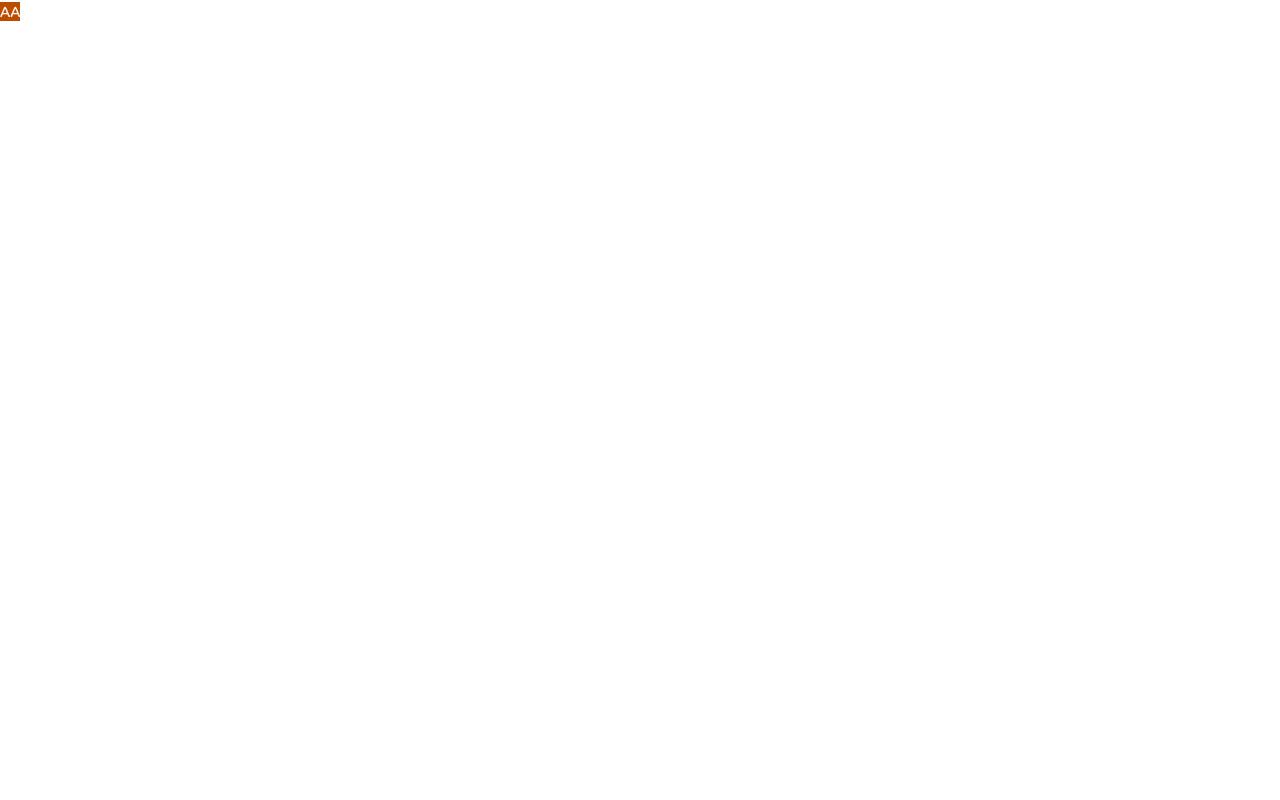
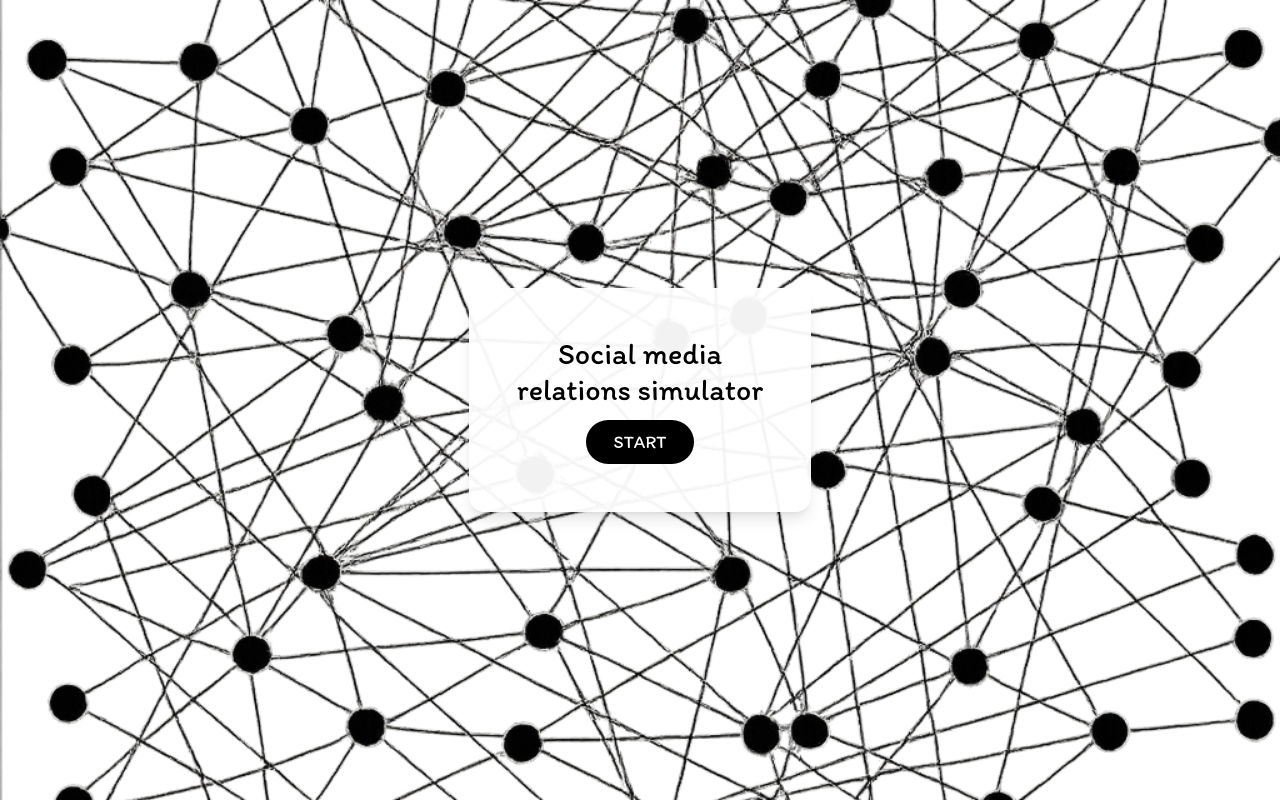
Before and after one commit to CedricMrtz/network-graphs, a Next.js app: page / in a window 1280 px wide. Built offline with nearby package versions, Linux system fonts and the light colour scheme; a web font is replaced by a local one.

Commit message:
added hero section, removed group value and link value from addUser.tsx

```diff
--- a/src/app/graph/AddUser.tsx
+++ b/src/app/graph/AddUser.tsx
@@ -85,15 +85,6 @@ export default function AddUser({ isOpen, onClose, setGraphData }: AddUserProps)
           />
         </label>
 
-        <label className="block font-semibold mb-2">
-          Group
-          <input
-            type="number"
-            value={nodeGroup}
-            onChange={e => setNodeGroup(Number(e.target.value))}
-            className="bg-gray-300 p-2 mt-1 w-full rounded-2xl"
-          />
-        </label>
 
         <div className="block mb-2">
           <label className="font-semibold">Friends</label>
@@ -127,27 +118,18 @@ export default function AddUser({ isOpen, onClose, setGraphData }: AddUserProps)
           <button
             type="button"
             onClick={() => setTargetList(list => [...list, ''])}
-            className="mt-2 font-semibold bg-gray-200 px-3 py-1 rounded hover:scale-110 cursor-pointer"
+            className="mt-2 font-semibold bg-gray-200 px-3 py-1 rounded hover:scale-110 cursor-pointer transition"
           >
             + Add Friend
           </button>
         </div>
 
-        <label className="block mb-4 font-semibold">
-          Link Value
-          <input
-            type="number"
-            value={linkValue}
-            onChange={e => setLinkValue(Number(e.target.value))}
-            className="bg-gray-300 p-2 mt-1 w-full rounded-2xl"
-          />
-        </label>
 
         <div className="flex justify-center gap-2">
-          <button type="button" onClick={onClose} className="px-4 cursor-pointer py-2 hover:scale-110">
+          <button type="button" onClick={onClose} className="px-4 cursor-pointer py-2 hover:scale-110 transition">
             Cancel
           </button>
-          <button type="submit" className="bg-black text-white cursor-pointer px-4 py-2 rounded-3xl hover:scale-110">
+          <button type="submit" className="bg-black text-white cursor-pointer px-4 py-2 rounded-3xl hover:scale-110 transition">
             Add
           </button>
         </div>
--- a/src/app/graph/page.tsx
+++ b/src/app/graph/page.tsx
@@ -47,11 +47,11 @@ export default function Graph() {
     <div className="text-black w-screen h-screen relative">
       <div className="flex justify-between p-4">
         <img src="/menu.svg" alt="Menu"
-        className="size-12 cursor-pointer hover:scale-110"
+        className="size-12 cursor-pointer hover:scale-110 transition"
         onClick={() => setOpen2(true)}
         />
-        <button onClick={Center} className="bg-black text-white px-3 py-1 rounded cursor-pointer hover:scale-110">Center</button>
-        <img src="/add.svg" alt="Add" onClick={() => setOpen(true)} className="size-12 cursor-pointer hover:scale-110"/>
+        <button onClick={Center} className="bg-black text-white text-lg px-7 py-2 rounded-full cursor-pointer hover:scale-110 transition">Center</button>
+        <img src="/add.svg" alt="Add" onClick={() => setOpen(true)} className="size-12 cursor-pointer hover:scale-110 transition"/>
       </div>
       <AddUser isOpen={isOpen} onClose={() => setOpen(false)} setGraphData={setGraphData} />
       <MasterControl isOpen={isOpen2} onClose={() => setOpen2(false)} />
--- a/src/app/page.tsx
+++ b/src/app/page.tsx
@@ -2,11 +2,21 @@ import React from 'react';
 import Link from 'next/link';
 
 export default function Home() {
-
   return (
-    <div>
-      <Link href={'/graph'} className='text-red-50 bg-amber-700' >AA</Link>
+    <div
+      className="m-0 p-0 min-h-screen flex items-center justify-center bg-cover bg-center"
+      style={{ backgroundImage: "url('/bg-hero.png')" }}
+    >
+      <div className="bg-white/95 p-12 rounded-2xl text-center shadow-lg">
+        <h1 className="text-black font-medium mb-3 text-3xl">
+          Social media<br />relations simulator
+        </h1>
+        <Link href="/graph">
+          <button className="bg-black text-white text-lg px-7 py-2 rounded-full cursor-pointer hover:scale-110 transition">
+            START
+          </button>
+        </Link>
+      </div>
     </div>
-
   );
 }
--- a/src/components/graphs.jsx
+++ b/src/components/graphs.jsx
@@ -11,7 +11,6 @@ export default function ForceGraph({ data, width, height, offset = { x: 0, y: 0
     const svg = d3.select(ref.current)
     svg.selectAll("*").remove()
 
-    // Set up zoom behavior
     const zoom = d3.zoom()
       .scaleExtent([0.1, 4])
       .on("zoom", (event) => {
@@ -19,13 +18,10 @@ export default function ForceGraph({ data, width, height, offset = { x: 0, y: 0
       })
 
     svg.call(zoom)
-
-    // 1. Main group for all elements
     const gMain = svg.append("g")
       .attr("class", "pan-group")
       .attr("transform", `translate(${offset.x},${offset.y})`)
 
-    // 2. Define grid pattern
     const defs = svg.append("defs")
     const gridSize = 50
     const pattern = defs.append("pattern")
@@ -39,8 +35,6 @@ export default function ForceGraph({ data, width, height, offset = { x: 0, y: 0
       .attr("fill", "none")
       .attr("stroke", "#717171")
       .attr("stroke-width", 1)
-
-    // 3. Infinite grid background
     const bigSize = Math.max(width, height) * 20
     gMain.append("rect")
       .attr("width", bigSize)
@@ -48,8 +42,6 @@ export default function ForceGraph({ data, width, height, offset = { x: 0, y: 0
       .attr("x", -bigSize / 2)
       .attr("y", -bigSize / 2)
       .attr("fill", "url(#grid-pattern)")
-
-    // 4. Prepare data
     const palette = [
       "#706666", "#998D8D", "#302828", "#845151", "#4C4B70",
       "#7D9277", "#92AC8A", "#774A6D", "#54818B", "#44406C",
@@ -72,8 +64,6 @@ export default function ForceGraph({ data, width, height, offset = { x: 0, y: 0
       })(),
       degree: linkCounts[d.id] || 0
     }))
-
-    // 5. Simulation
     const simulation = d3.forceSimulation(nodes)
       .force("link", d3.forceLink(links).id(d => d.id)
         .distance(d => {
@@ -86,17 +76,13 @@ export default function ForceGraph({ data, width, height, offset = { x: 0, y: 0
       .force("collide", d3.forceCollide().radius(d => 25 + d.degree * 7))
       .force("x", d3.forceX())
       .force("y", d3.forceY())
-
-    // 6. Links
-    const link = gMain.append("g")
+     const link = gMain.append("g")
       .attr("stroke", "#999")
       .attr("stroke-opacity", 0.9)
       .selectAll("line")
       .data(links)
       .join("line")
       .attr("stroke-width", d => Math.sqrt(d.value || 0.1))
-
-    // 7. Nodes
     const node = gMain.append("g")
       .attr("stroke", "#fff")
       .attr("stroke-width", 1.5)
@@ -111,8 +97,6 @@ export default function ForceGraph({ data, width, height, offset = { x: 0, y: 0
         .on("end", dragended)
       )
     node.append("title").text(d => d.id)
-
-    // 8. Labels
     const label = gMain.append("g")
       .attr("font-family", "sans-serif")
       .attr("font-size", 12)
@@ -121,8 +105,6 @@ export default function ForceGraph({ data, width, height, offset = { x: 0, y: 0
       .data(nodes)
       .join("text")
       .text(d => d.id)
-
-    // 9. SVG sizing
     svg
       .attr("width", width)
       .attr("height", height)
@@ -130,7 +112,6 @@ export default function ForceGraph({ data, width, height, offset = { x: 0, y: 0
       .style("max-width", "100%")
       .style("height", "100%")
 
-    // 10. Tick
     simulation.on("tick", () => {
       link
         .attr("x1", d => d.source.x)
```
Also changed, not shown: public/bg-hero.png (added).
